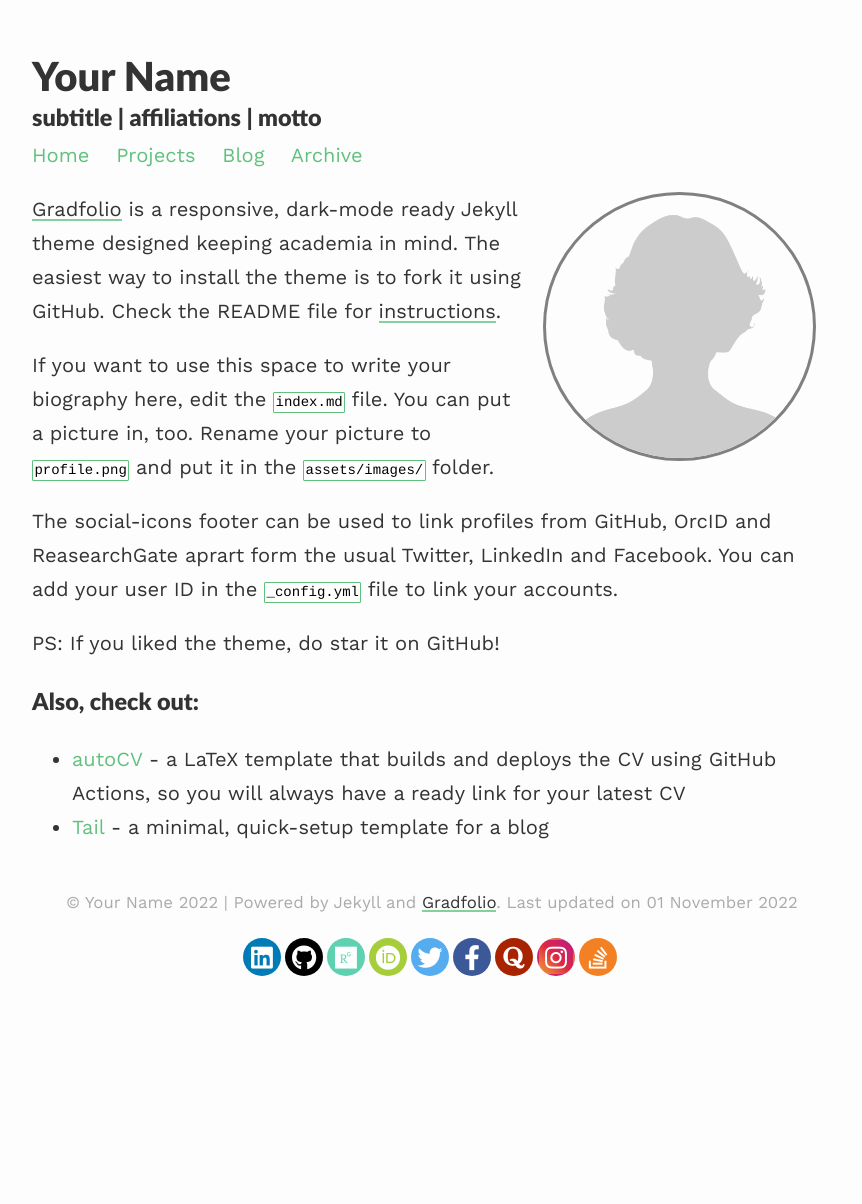
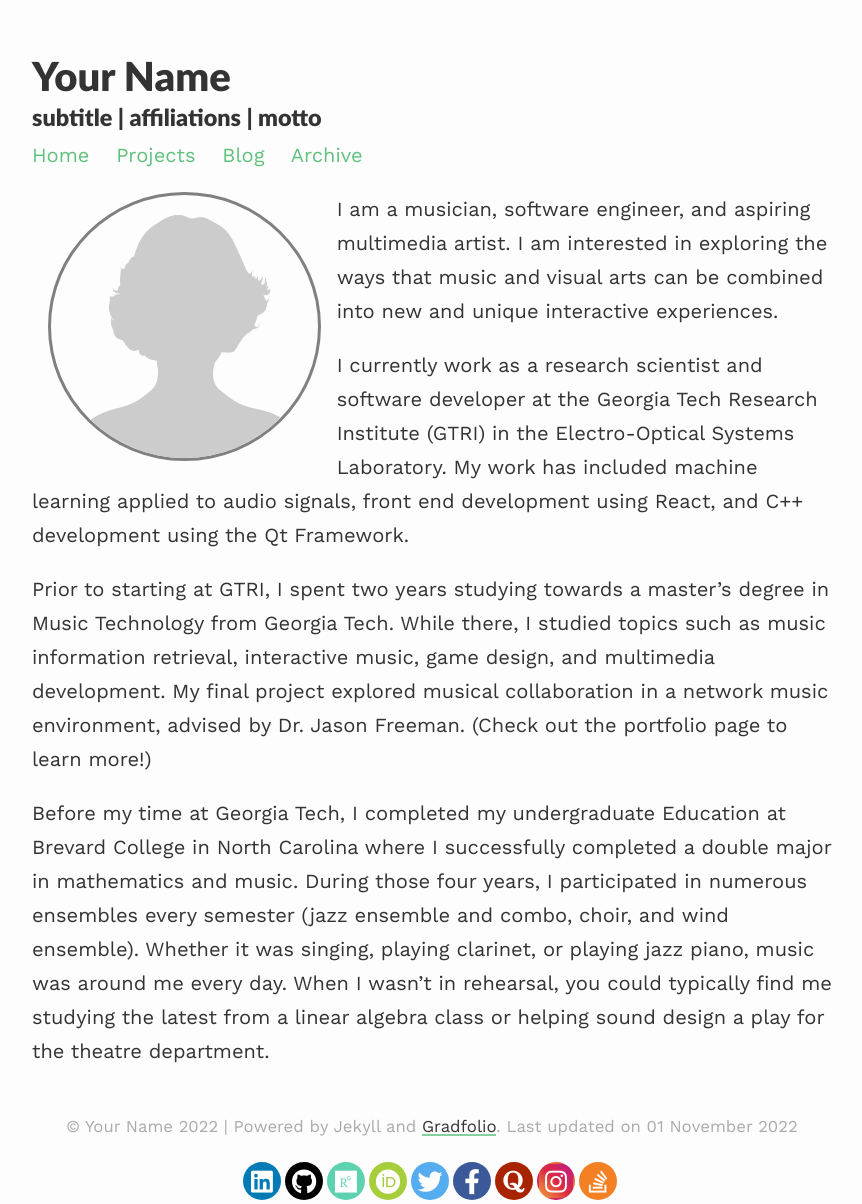
Before and after one commit to daniel-ethridge/daniel-ethridge.github.io, a Jekyll site: the page built from index.md, in a window 1280 px wide. Shown: the whole page, without its empty margins (208-1070 px from the left). Built offline with Jekyll 4.4.1, drawn with Linux system fonts in a browser that asks for light colours; nearby versions of some CDN libraries; before the commit the page ends 980 px from its top, so only the background shows below that.

Commit message:
Updates to home page

```diff
--- a/index.md
+++ b/index.md
@@ -2,20 +2,15 @@
 layout: about
 permalink: /
 profile:
-  align: right
+  align: left
   image: profile.png
 published: true
 ---
 
-[Gradfolio](https://github.com/jitinnair1/gradfolio){:target="_blank"} is a responsive, dark-mode ready Jekyll theme designed keeping academia in mind. The easiest way to install the theme is to fork it using GitHub. Check the README file for [instructions](https://github.com/jitinnair1/gradfolio#installation){:target="_blank"}.
+I am a musician, software engineer, and aspiring multimedia artist. I am interested in exploring the ways that music and visual arts can be combined into new and unique interactive experiences.
 
-If you want to use this space to write your biography here, edit the `index.md` file. You can put a picture in, too. Rename your picture to `profile.png` and put it in the `assets/images/` folder.
+I currently work as a research scientist and software developer at the Georgia Tech Research Institute (GTRI) in the Electro-Optical Systems Laboratory. My work has included machine learning applied to audio signals, front end development using React, and C++ development using the Qt Framework.
 
-The social-icons footer can be used to link profiles from GitHub, OrcID and ReasearchGate aprart form the usual Twitter, LinkedIn and Facebook. You can add your user ID in the `_config.yml` file to link your accounts.
+Prior to starting at GTRI, I spent two years studying towards a master's degree in Music Technology from Georgia Tech. While there, I studied topics such as music information retrieval, interactive music, game design, and multimedia development. My final project explored musical collaboration in a network music environment, advised by Dr. Jason Freeman. (Check out the portfolio page to learn more!)
 
-PS: If you liked the theme, do star it on GitHub!
-
-### Also, check out:
-
-- [autoCV](https://github.com/jitinnair1/autocv) - a LaTeX template that builds and deploys the CV using GitHub Actions, so you will always have a ready link for your latest CV
-- [Tail](https://github.com/jitinnair1/tail) - a minimal, quick-setup template for a blog
+Before my time at Georgia Tech, I completed my undergraduate Education at Brevard College in North Carolina where I successfully completed a double major in mathematics and music. During those four years, I participated in numerous ensembles every semester (jazz ensemble and combo, choir, and wind ensemble). Whether it was singing, playing clarinet, or playing jazz piano, music was around me every day. When I wasn't in rehearsal, you could typically find me studying the latest from a linear algebra class or helping sound design a play for the theatre department.
```
